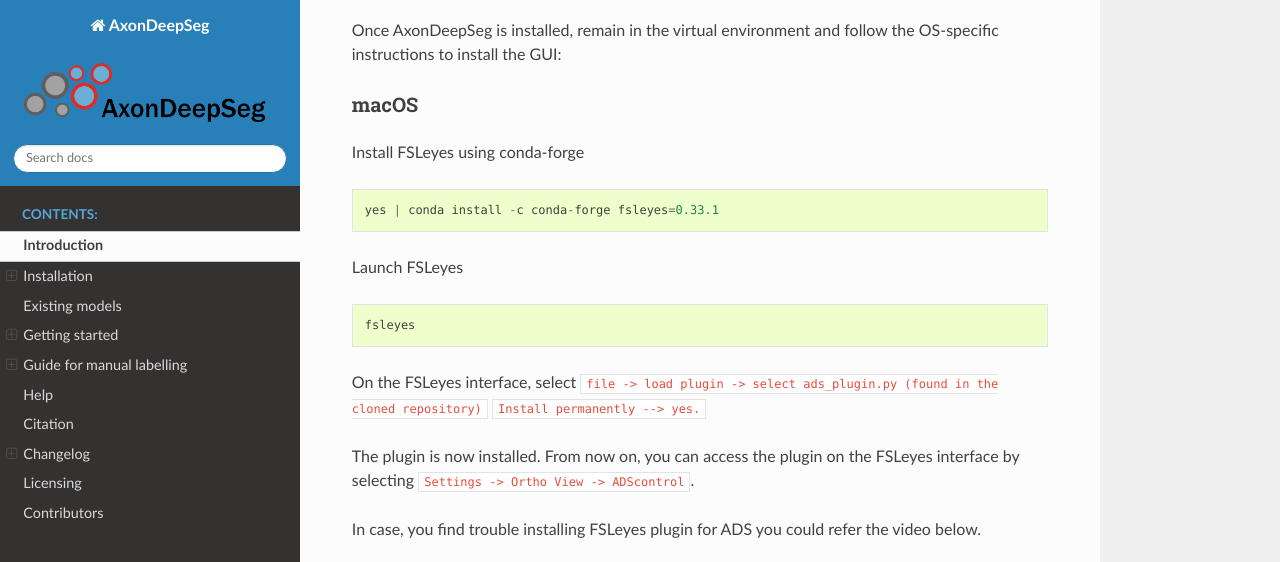
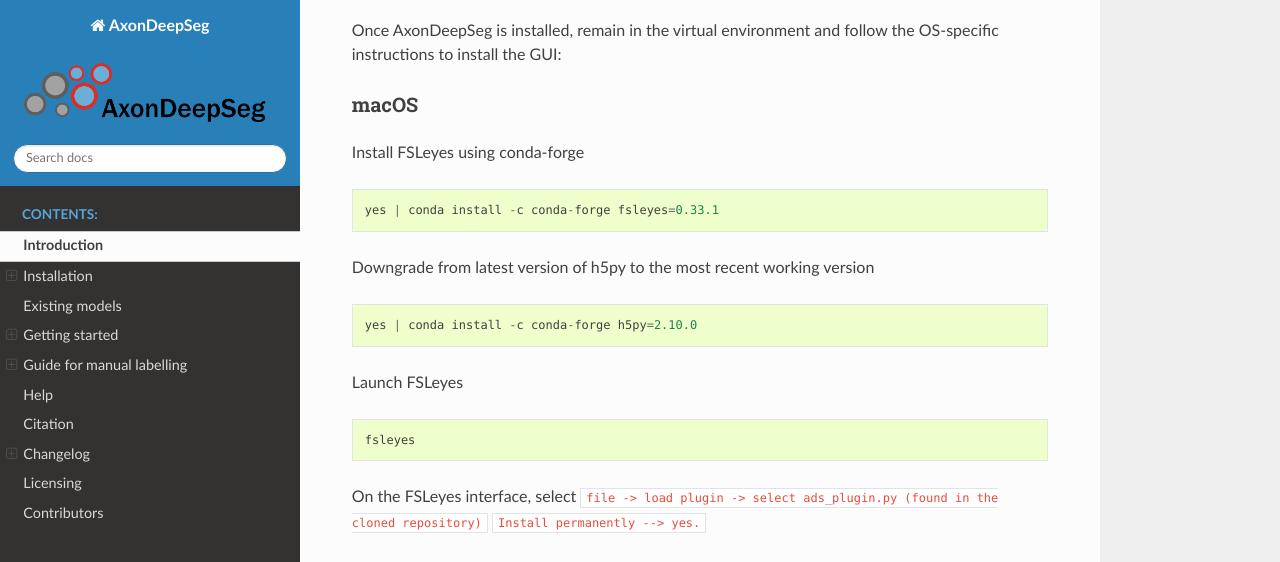
Before and after one commit to axondeepseg/axondeepseg, a Sphinx documentation site: the page built from docs/source/documentation.rst, in a window 1280 px wide and 900 px high, scrolled down 5323 px, cut to the strip 0-562 px from the top of the window. Built offline with Sphinx 7.4.7 and the Read the Docs theme 2.0.0, drawn with Linux system fonts in a browser that asks for light colours; some of the changed text lies outside the part shown.

Commit message:
Downgrade h5py to 2.10.0 after fsleyes install in doc

```diff
--- a/docs/source/documentation.rst
+++ b/docs/source/documentation.rst
@@ -176,6 +176,10 @@
 
            yes | conda install -c conda-forge fsleyes=0.33.1
 
+Downgrade from latest version of h5py to the most recent working version ::
+
+           yes | conda install -c conda-forge h5py=2.10.0
+
 Launch FSLeyes ::
 
            fsleyes
@@ -211,6 +215,10 @@
 Install FSLeyes using conda-forge ::
 
            yes | conda install -c conda-forge fsleyes=0.33.1
+
+Downgrade from latest version of h5py to the most recent working version ::
+
+           yes | conda install -c conda-forge h5py=2.10.0
 
 Launch FSLeyes ::
 
```
